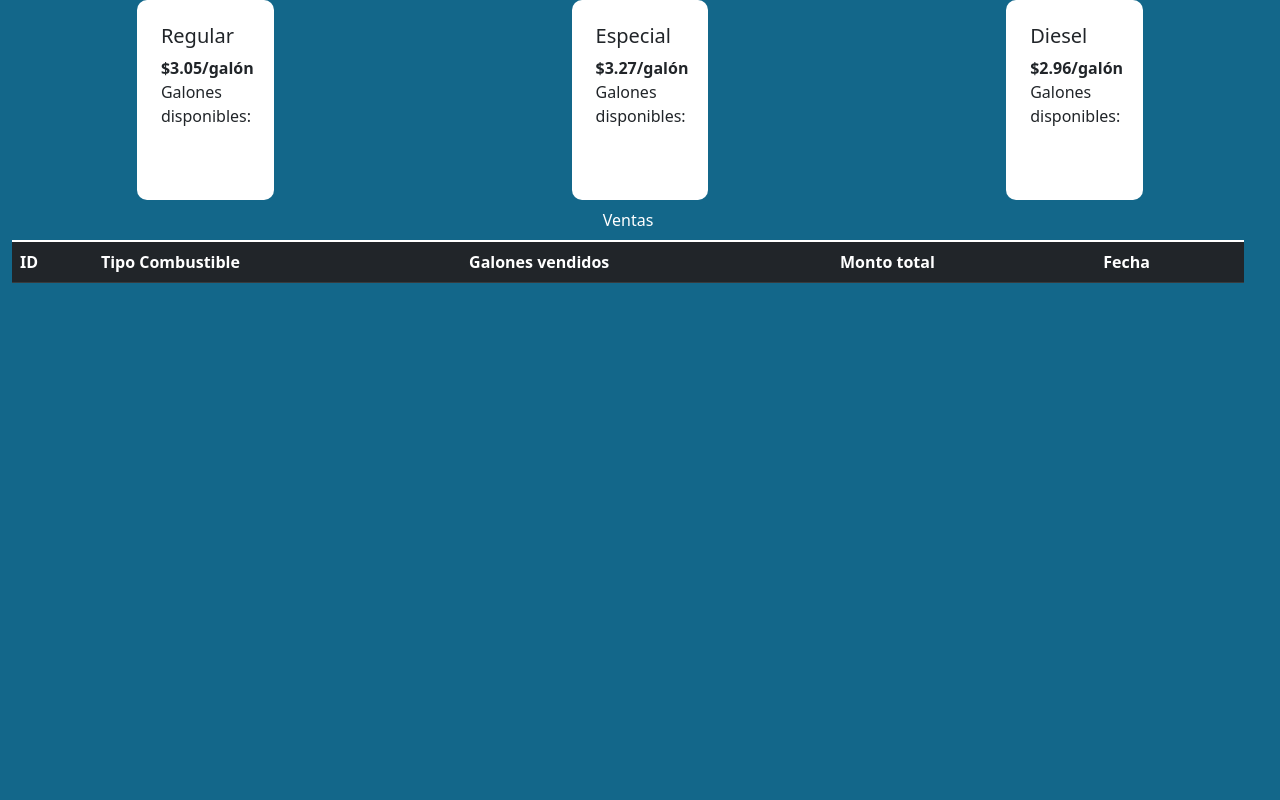
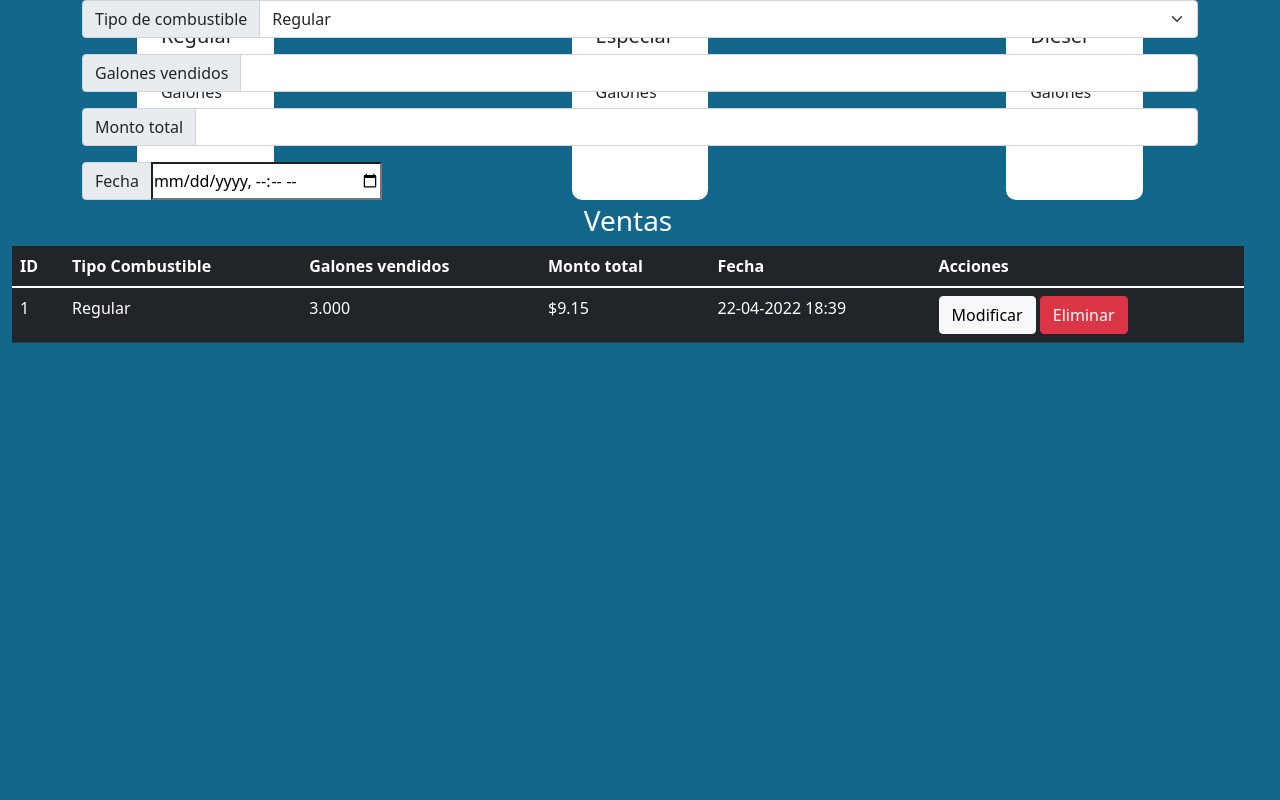
Before and after one commit to atoli07/Taller2_AA180552_PS211109, a PHP site: page / in a window 1280 px wide. Run offline with PHP 8.4, Linux system fonts and the light colour scheme; lists and menus that the app fills with data are empty.

Commit message:
Agregando form de mantenimientos

```diff
--- a/css/style.css
+++ b/css/style.css
@@ -6,7 +6,7 @@ div#mantenimientos{
     background-color: #1a779f;
 }
 
-div.tanque{
+div.tanque, form.frm-mantenimientos{
     margin: auto;
     background-color: #fff;
     border-radius: 10px;
--- a/index.php
+++ b/index.php
@@ -7,6 +7,7 @@
     <meta name="viewport" content="width=device-width, initial-scale=1.0">
     <title>Inicio - Gasolinera</title>
     <link rel="stylesheet" href="css/style.css">
+    <link rel="stylesheet" href="https://cdn.jsdelivr.net/npm/bootstrap-icons@1.8.1/font/bootstrap-icons.css">
     <link href="https://cdn.jsdelivr.net/npm/bootstrap@5.1.3/dist/css/bootstrap.min.css" rel="stylesheet" integrity="sha384-1BmE4kWBq78iYhFldvKuhfTAU6auU8tT94WrHftjDbrCEXSU1oBoqyl2QvZ6jIW3" crossorigin="anonymous">
     <script src="https://cdn.jsdelivr.net/npm/bootstrap@5.1.3/dist/js/bootstrap.bundle.min.js" integrity="sha384-ka7Sk0Gln4gmtz2MlQnikT1wXgYsOg+OMhuP+IlRH9sENBO0LRn5q+8nbTov4+1p" crossorigin="anonymous"></script>
 </head>
@@ -38,24 +39,54 @@
                 </div>
             </div>
             <div class="row container-fluid">
-                <table class="table caption-top table-dark">
-                    <caption class="text-white"><center>Ventas</center></caption>
+                <h3 class="text-white text-center pt-1">Ventas</h3>
+                <table class="table table-dark">
                     <thead>
                         <th>ID</th>
                         <th>Tipo Combustible</th>
                         <th>Galones vendidos</th>
                         <th>Monto total</th>
                         <th>Fecha</th>
+                        <th>Acciones</th>
                     </thead>
                     <tbody>
-
+                        <td>1</td>
+                        <td>Regular</td>
+                        <td>3.000</td>
+                        <td>$9.15</td>
+                        <td>22-04-2022 18:39</td>
+                        <td>
+                            <button type="button" class="btn btn-light">Modificar</button>
+                            <button type="button" class="btn btn-danger">Eliminar</button>
+                        </td>
                     </tbody>
                 </table>
             </div>
         </div>
     </div>
     <div id="mantenimientos" class="w-100 vh-100">
-
+        <form action="" class="frm-mantenimientos" method="post">
+            <div class="input-group mb-3">
+                <label class="input-group-text" for="inputGroupSelect01">Tipo de combustible</label>
+                <select name="tipo_combustible" class="form-select" id="inputGroupSelect01">
+                    <option value="0">Regular</option>
+                    <option value="1">Especial</option>
+                    <option value="2">Diesel</option>
+                </select>
+            </div>
+            <div class="input-group mb-3">
+                <span class="input-group-text" id="basic-addon1">Galones vendidos</span>
+                <input type="number" class="form-control" name="galones">
+            </div>
+            <div class="input-group mb-3">
+                <span class="input-group-text" id="basic-addon1">Monto total</span>
+                <input type="number" class="form-control" name="total_dinero">
+            </div>
+            <div class="input-group mb-3">
+                <span class="input-group-text" id="basic-addon1">Fecha</span>
+                <input type="datetime-local" name="fecha" id="">
+            </div>
+        </form>
     </div>
     </div>
     <script src="js/jquery.min.js"></script>
```
